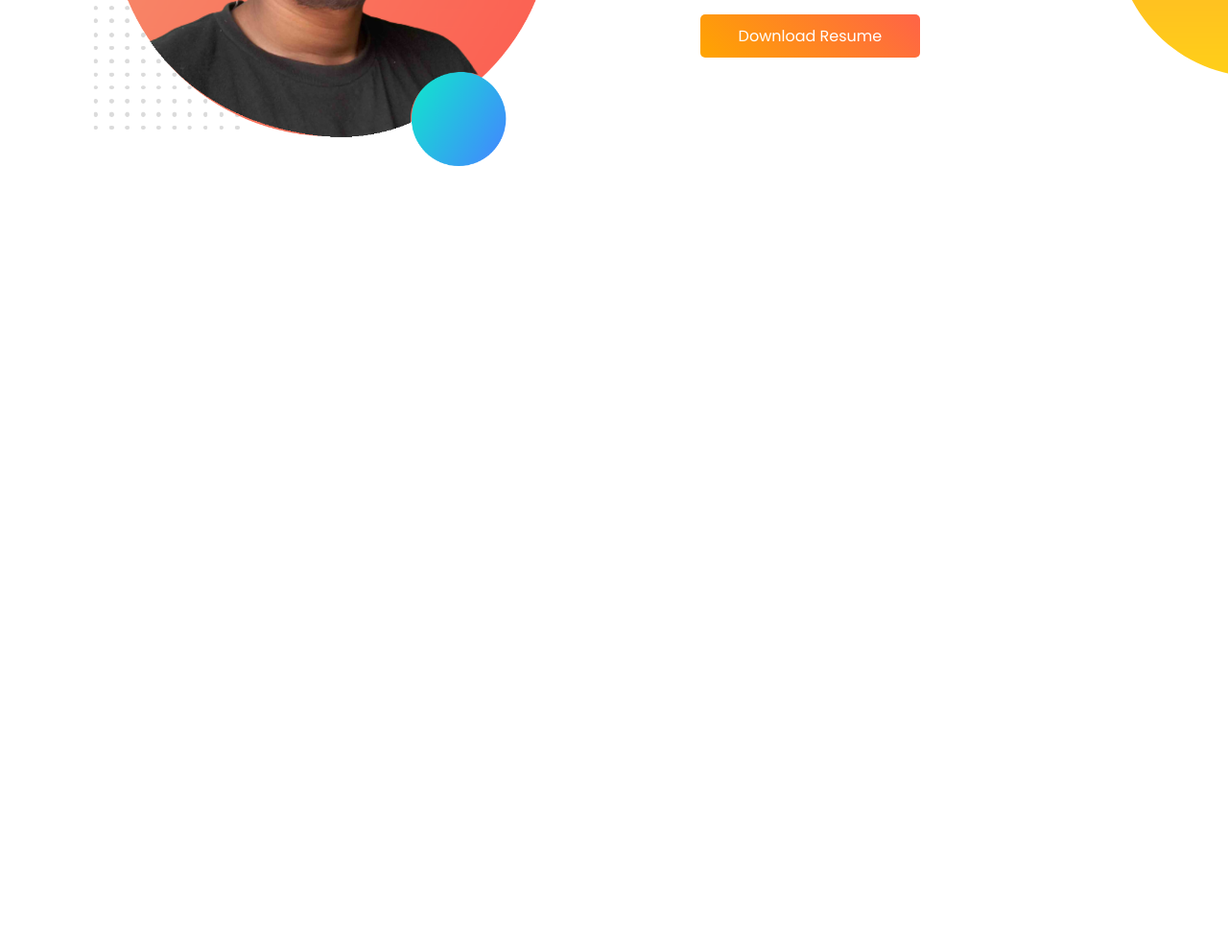
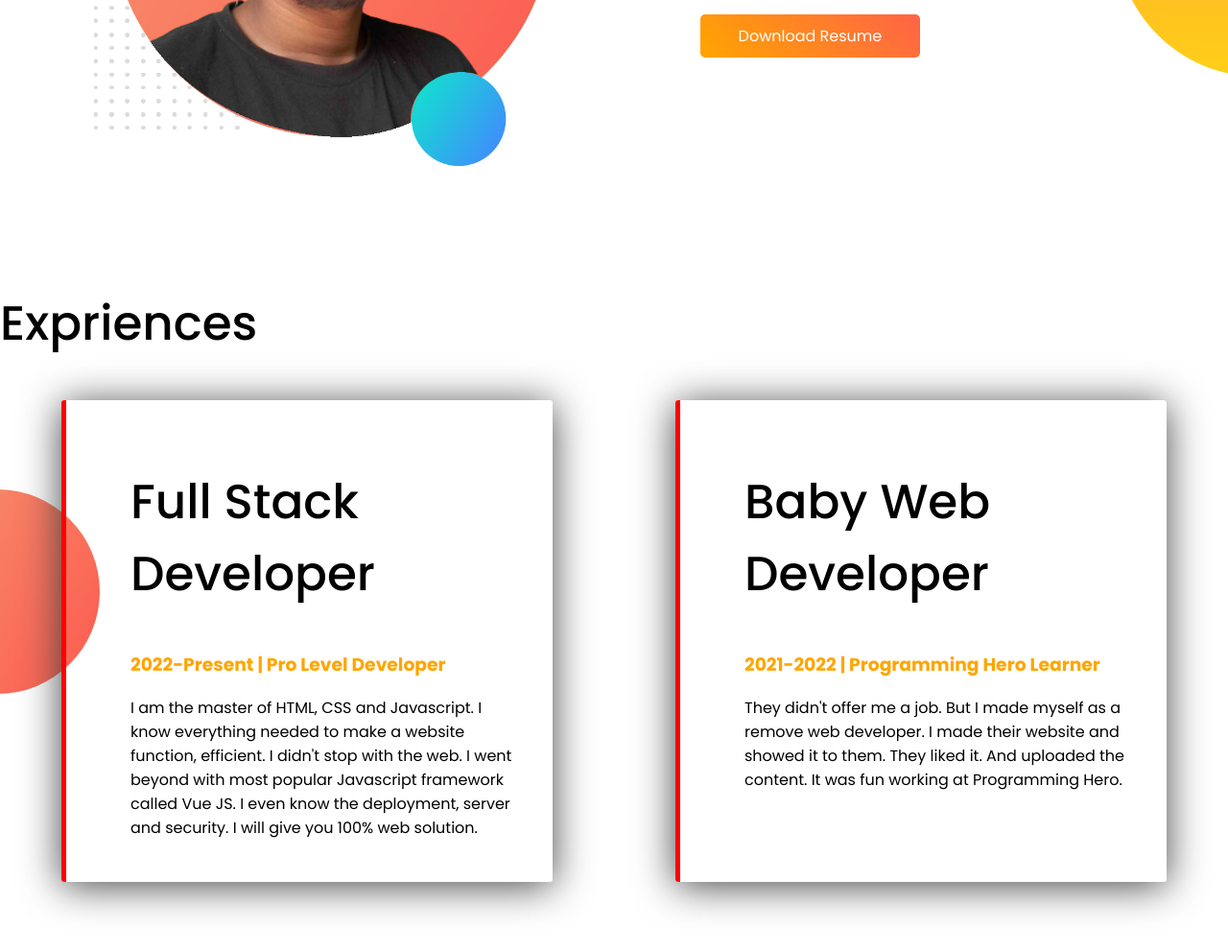
Before and after one commit to kakon4366/developer-protfolio, a plain HTML site: page index.html in a window 1280 px wide. Shown: the part 1009-2001 px from the top of the page at 96% size. Before the commit the page ends 1309 px from the top, so only its background shows below. Drawn offline with Linux system fonts and the light colour scheme.

Commit message:
exprience area added

```diff
--- a/index.html
+++ b/index.html
@@ -14,7 +14,7 @@
 
 </head>
 <body>
-    <section class="top-area">
+    <section class="top-area flex-container">
         <div class="half-width">
             <h1>Welcome to</h1>
             <h1><span class='auth-name-color'>Kakon Barman</span> World!</h1>
@@ -26,7 +26,7 @@
             <img src="images/bg-kakon.png" alt="">
         </div>
     </section>
-    <section class="dream-area">
+    <section class="dream-area flex-container">
         <div class="half-width">
             <img src="images/bg-kakon.png" alt="">
         </div>
@@ -37,5 +37,20 @@
             <a target="_blanks" class="link-btn" href="#">Download Resume</a>
         </div>
     </section>
+    <section class="exprience-area">
+        <h1>Expriences</h1>
+        <div class="flex-container">
+            <div class="exprience-items">
+                <h1>Full Stack Developer</h1>
+                <h3 class="auth-name-color">2022-Present | Pro Level Developer</h3>
+                <p>I am the master of HTML, CSS and Javascript. I know everything needed to make a website function, efficient. I didn't stop with the web. I went beyond with most popular Javascript framework called Vue JS. I even know the deployment, server and security. I will give you 100% web solution.</p>
+            </div>
+            <div class="exprience-items">
+                <h1>Baby Web Developer</h1>
+                <h3 class="auth-name-color">2021-2022 | Programming Hero Learner</h3>
+                <p>They didn't offer me a job. But I made myself as a remove web developer. I made their website and showed it to them. They liked it. And uploaded the content. It was fun working at Programming Hero.</p>
+            </div>
+        </div>
+    </section>
 </body>
 </html>
--- a/style.css
+++ b/style.css
@@ -10,7 +10,6 @@ h1 {
   color: orange;
 }
 .top-area {
-  display: flex;
   background-image: url(images/top-banner.png);
   background-repeat: no-repeat;
   margin-bottom: 120px;
@@ -33,7 +32,6 @@ h1 {
 }
 
 .dream-area {
-  display: flex;
   background-image: url(images/dream-bg.png);
   background-repeat: no-repeat;
   background-position: right;
@@ -42,3 +40,35 @@ h1 {
 .dream-area .half-width p {
   padding-right: 18%;
 }
+
+.flex-container {
+  display: flex;
+}
+
+.exprience-area {
+  margin-bottom: 120px;
+  background-image: url(images/exp-bg.png);
+  background-repeat: no-repeat;
+  background-position: left;
+  background-position-y: 210px;
+}
+
+.exprience-items {
+  padding: 28px;
+  width: 40%;
+  margin: 0 5%;
+  box-shadow: 0px 4px 42px #444;
+  border-radius: 3px;
+  padding-left: 72px;
+  position: relative;
+  overflow: hidden;
+}
+.exprience-items::before {
+  content: "";
+  position: absolute;
+  width: 5px;
+  height: 100%;
+  background: red;
+  top: 0;
+  left: 0;
+}
```
